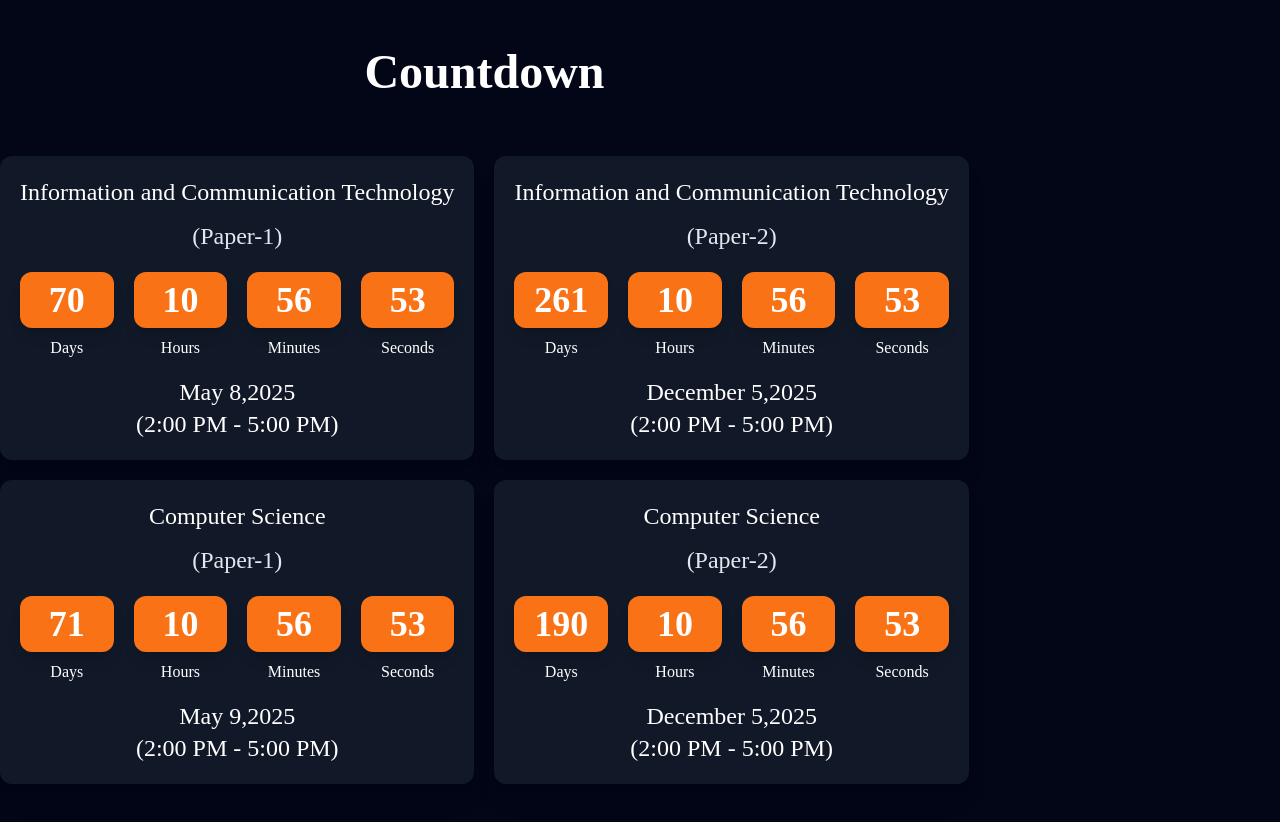
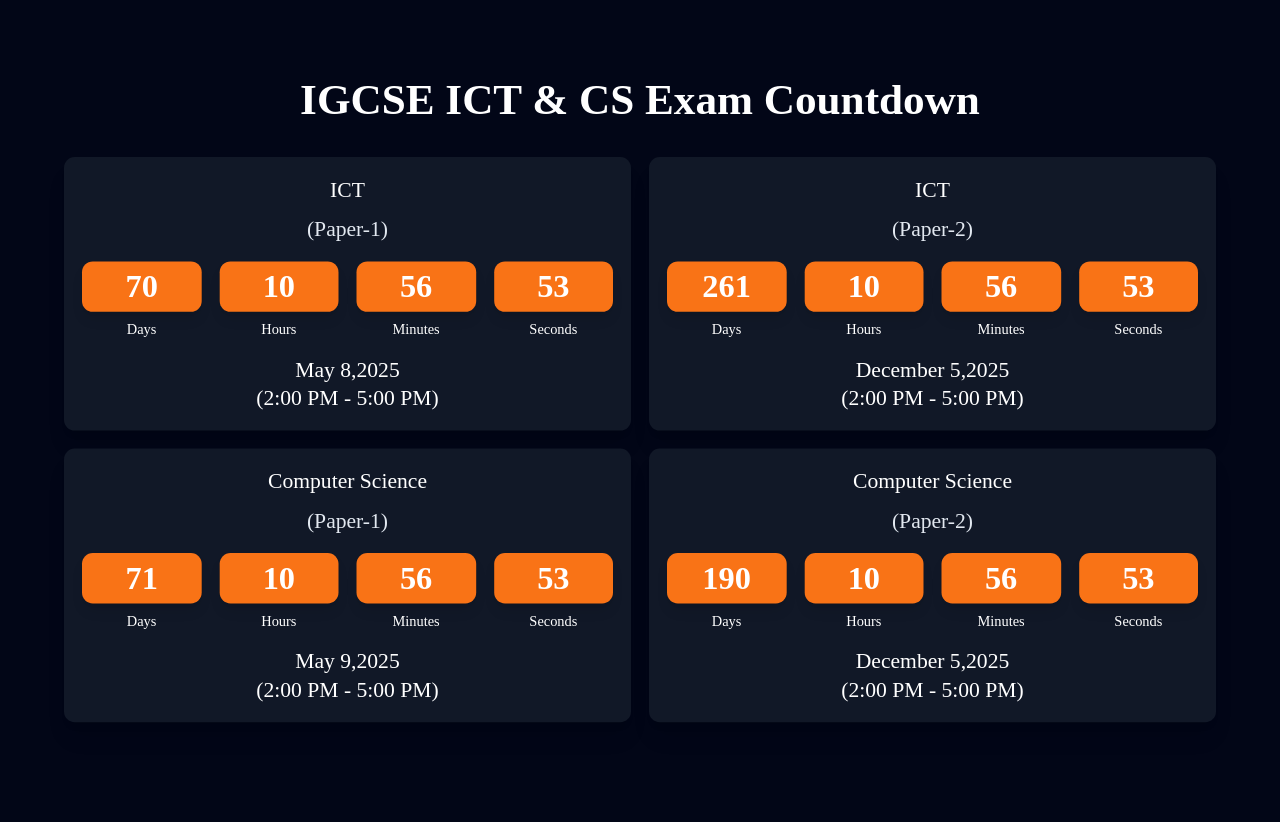
Before and after one commit to haru2004github/igcseexamcountdown, a plain HTML site: page index.html in a window 1280 px wide. After the commit the page ends 800 px from the top, so only its background shows below. Drawn offline with nearby package versions, Linux system fonts and the light colour scheme.

Commit message:
update the code

```diff
--- a/index.html
+++ b/index.html
@@ -121,15 +121,15 @@
 
     </style>
 </head>
-<body id="countdowns" class=" min-h-screen bg-slate-950 text-white mx-32 poppins-regular max-w-7xl mx-auto px-3 md:px-0 py-12 flex items-center">
+<body id="countdowns" class="lg:max-h-screen bg-slate-950 text-white poppins-regular max-w-7xl mx-auto px-3 pb-10 md:px-0 md:py-12 md:flex items-center">
 
-    <div class="flex flex-col gap-y-5  md:grid lg:grid-cols-2 gap-5   justify-center  lg:min-w-[800px] ">
-        <div class="md: col-span-2 mb-10 ">
-            <h1 class="text-5xl text-center font-bold">Countdown </h1>
+    <div class="scale-90 flex flex-col gap-y-5 md:grid lg:grid-cols-2 gap-5  justify-center  lg:min-w-[800px] w-full">
+        <div class="md: col-span-2 mb-5 ">
+            <h1 class=" text-2xl md:text-5xl text-center font-bold">IGCSE ICT & CS Exam Countdown</h1>
         </div>
         <div class="bg-gray-900 p-3 lg:p-5 rounded-xl shadow-xl overflow-hidden ">
             <div class="text-center text-2xl">
-                <h2 class="text-2xl">Information and Communication Technology </h2>
+                <h2 class="text-2xl">ICT </h2>
                 <h3 class="mt-3 text-slate-200">(Paper-1)</h3>
             </div>
             <div id="exam1" class="grid grid-cols-4 gap-x-3 lg:gap-x-5 mt-5">
@@ -148,7 +148,7 @@
 
         <div class="bg-gray-900 p-3 lg:p-5 rounded-xl shadow-xl overflow-hidden ">
             <div class="text-center text-2xl">
-                <h2 class="text-2xl">Information and Communication Technology </h2>
+                <h2 class="text-2xl">ICT </h2>
                 <h3 class="mt-3 text-slate-200">(Paper-2)</h3>
             </div>
             <div id="exam2" class="grid grid-cols-4 gap-x-3 lg:gap-x-5 mt-5">
```
